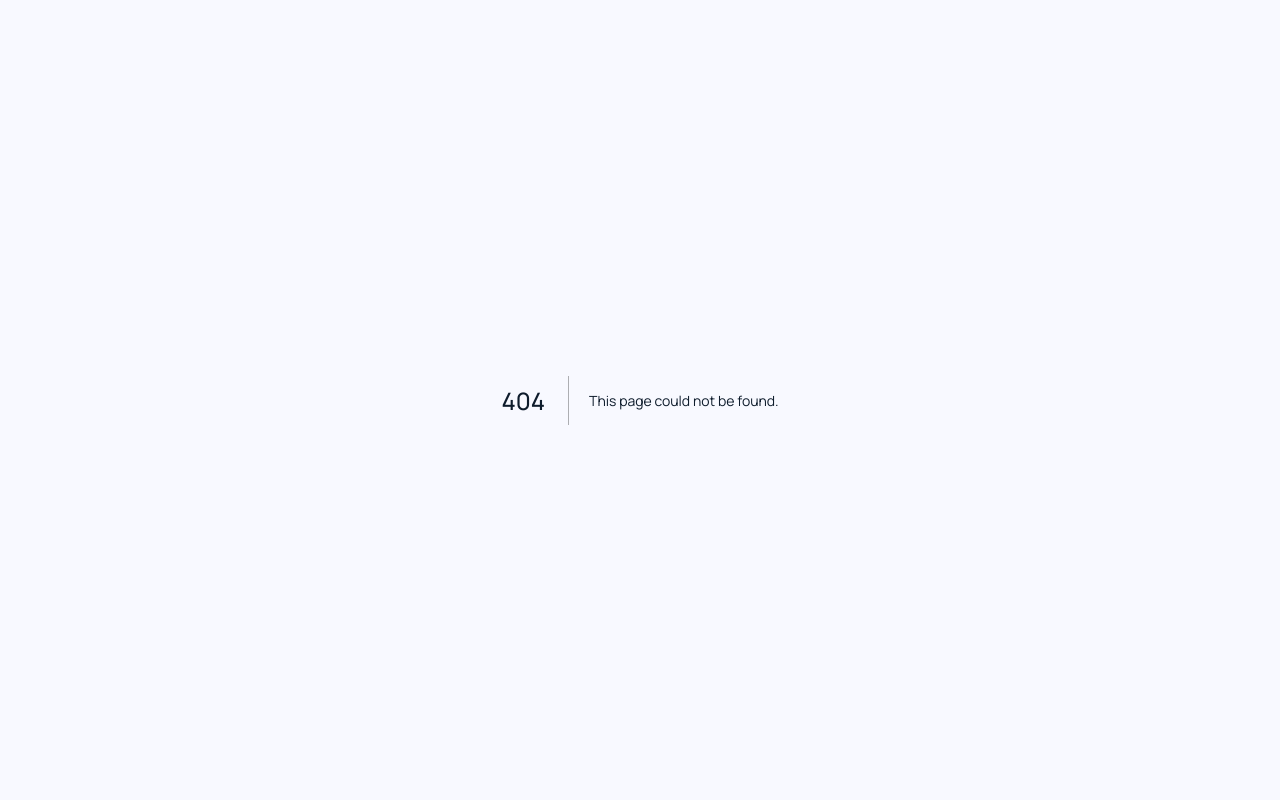
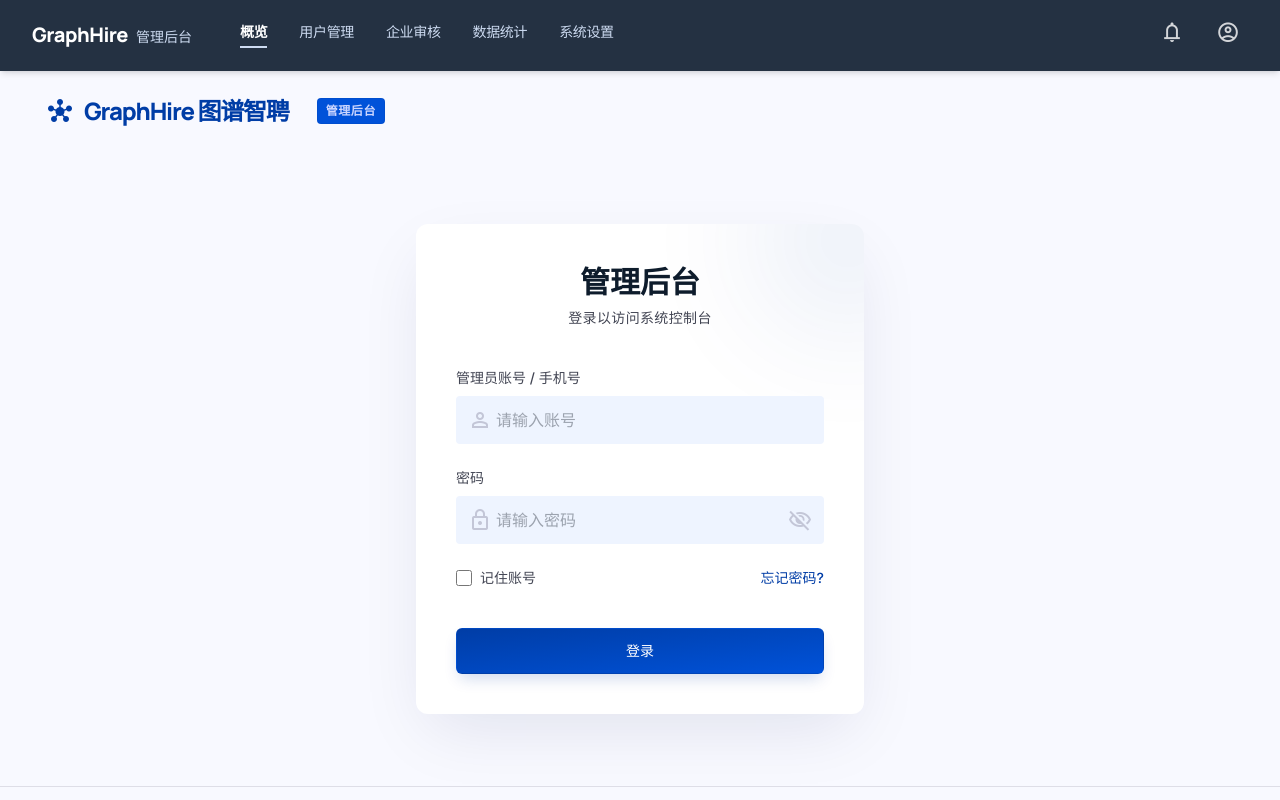
Before and after one commit to sidifensen/GraphHire, a Next.js app in the folder frontend/: page /admin/login in a window 1280 px wide. Before the commit this address had no page. Built offline with nearby package versions, Linux system fonts and the light colour scheme; no server answers.

Commit message:
fix: 修复管理端登录页深蓝渐变与卡片光晕效果

```diff
--- /dev/null
+++ b/frontend/src/app/admin/login/page.tsx
@@ -0,0 +1,176 @@
+'use client';
+
+import { useState } from 'react';
+import { useRouter } from 'next/navigation';
+import { adminApi } from '@/lib/api/admin';
+import { authStore } from '@/lib/stores/auth-store';
+
+export default function AdminLoginPage() {
+  const router = useRouter();
+  const [showPassword, setShowPassword] = useState(false);
+  const [username, setUsername] = useState('');
+  const [password, setPassword] = useState('');
+  const [loading, setLoading] = useState(false);
+  const [error, setError] = useState('');
+
+  const handleSubmit = async (e: React.FormEvent) => {
+    e.preventDefault();
+    setError('');
+    setLoading(true);
+
+    try {
+      const response = await adminApi.login({ username, password });
+
+      authStore.getState().setAuth(
+        { accessToken: response.accessToken, refreshToken: response.refreshToken },
+        { id: response.userId, username, type: response.userType }
+      );
+
+      router.push('/admin/dashboard');
+    } catch (err: unknown) {
+      const message = err instanceof Error ? err.message : '登录失败，请检查用户名和密码';
+      setError(message);
+    } finally {
+      setLoading(false);
+    }
+  };
+
+  return (
+    <div className="min-h-screen flex flex-col justify-between items-center text-on-surface antialiased bg-background">
+      {/* 左上角和右下角四分之一圆渐变背景 */}
+      <div
+        data-testid="admin-login-background"
+        className="fixed inset-0 -z-10"
+        style={{
+          backgroundImage:
+            'radial-gradient(circle at 0% 0%, #003da6 0%, rgba(0, 82, 217, 0.22) 18%, rgba(155, 191, 255, 0.14) 34%, rgba(248, 249, 255, 0) 52%), radial-gradient(circle at 100% 100%, #e5eeff 0%, #f8f9ff 50%)',
+          backgroundColor: '#f8f9ff',
+        }}
+      ></div>
+
+      {/* Top AppBar */}
+      <header className="w-full flex justify-between items-center px-12 py-6 max-w-full">
+        <div className="flex items-center gap-3">
+          <span className="material-symbols-outlined icon-fill text-primary text-3xl">hub</span>
+          <span className="font-headline text-2xl font-extrabold tracking-tighter text-primary">GraphHire 图谱智聘</span>
+          <span className="ml-4 px-2 py-1 rounded bg-primary-container text-on-primary-container text-xs font-semibold tracking-wider uppercase border border-primary/20">管理后台</span>
+        </div>
+      </header>
+
+      {/* Main Content */}
+      <main className="w-full flex-grow flex items-center justify-center p-6">
+        <div className="w-full max-w-md bg-surface-container-lowest rounded-xl p-10 relative overflow-hidden" style={{ boxShadow: '0 24px 64px -12px rgba(0, 23, 75, 0.1)' }}>
+          <div
+            data-testid="admin-login-card-glow"
+            className="absolute top-0 right-0 h-48 w-48 rounded-full bg-primary opacity-[0.08] blur-3xl -mr-20 -mt-20"
+          ></div>
+          <div className="text-center mb-10 relative z-10">
+            <h1 className="font-headline text-3xl font-extrabold text-on-surface mb-2">管理后台</h1>
+            <p className="text-on-surface-variant text-sm font-body tracking-wide">登录以访问系统控制台</p>
+          </div>
+
+          {/* Error Message */}
+          {error && (
+            <div className="mb-4 p-3 rounded-lg bg-error-container text-on-error-container text-sm">
+              {error}
+            </div>
+          )}
+
+          <form className="space-y-6 relative z-10" onSubmit={handleSubmit}>
+            {/* Account Input */}
+            <div className="space-y-2">
+              <label className="block text-sm font-medium text-on-surface-variant" htmlFor="account">
+                管理员账号 / 手机号
+              </label>
+              <div className="relative">
+                <div className="absolute inset-y-0 left-0 pl-3 flex items-center pointer-events-none">
+                  <span className="material-symbols-outlined text-outline-variant text-xl">person</span>
+                </div>
+                <input
+                  className="block w-full pl-10 pr-3 py-3 border-0 bg-surface-container-low text-on-surface rounded focus:ring-0 focus:bg-surface-container-lowest focus:shadow-[0_2px_0_0_#003da6] transition-all"
+                  id="account"
+                  name="account"
+                  placeholder="请输入账号"
+                  type="text"
+                  value={username}
+                  onChange={(e) => setUsername(e.target.value)}
+                  required
+                />
+              </div>
+            </div>
+
+            {/* Password Input */}
+            <div className="space-y-2">
+              <label className="block text-sm font-medium text-on-surface-variant" htmlFor="password">
+                密码
+              </label>
+              <div className="relative">
+                <div className="absolute inset-y-0 left-0 pl-3 flex items-center pointer-events-none">
+                  <span className="material-symbols-outlined text-outline-variant text-xl">lock</span>
+                </div>
+                <input
+                  className="block w-full pl-10 pr-10 py-3 border-0 bg-surface-container-low text-on-surface rounded focus:ring-0 focus:bg-surface-container-lowest focus:shadow-[0_2px_0_0_#003da6] transition-all"
+                  id="password"
+                  name="password"
+                  placeholder="请输入密码"
+                  type={showPassword ? 'text' : 'password'}
+                  value={password}
+                  onChange={(e) => setPassword(e.target.value)}
+                  required
+                />
+                <div
+                  className="absolute inset-y-0 right-0 pr-3 flex items-center cursor-pointer"
+                  onClick={() => setShowPassword(!showPassword)}
+                >
+                  <span className="material-symbols-outlined text-outline-variant text-xl hover:text-on-surface-variant transition-colors">
+                    {showPassword ? 'visibility' : 'visibility_off'}
+                  </span>
+                </div>
+              </div>
+            </div>
+
+            {/* Remember & Forgot */}
+            <div className="flex items-center justify-between mt-4">
+              <div className="flex items-center">
+                <input
+                  className="h-4 w-4 text-primary bg-surface-container-low border-outline-variant rounded focus:ring-primary focus:ring-offset-surface-container-lowest"
+                  id="remember-me"
+                  name="remember-me"
+                  type="checkbox"
+                />
+                <label className="ml-2 block text-sm text-on-surface-variant" htmlFor="remember-me">
+                  记住账号
+                </label>
+              </div>
+              <div className="text-sm">
+                <a className="font-medium text-primary hover:text-primary-container transition-colors" href="#">
+                  忘记密码?
+                </a>
+              </div>
+            </div>
+
+            {/* Submit Button */}
+            <div className="pt-4">
+              <button
+                className="w-full flex justify-center py-3 px-4 border border-transparent rounded-md text-sm font-medium text-on-primary bg-gradient-to-br from-primary to-primary-container hover:opacity-90 focus:outline-none transition-all shadow-[0_8px_16px_-4px_rgba(0,61,166,0.2)] disabled:opacity-50"
+                type="submit"
+                disabled={loading}
+              >
+                {loading ? '登录中...' : '登录'}
+              </button>
+            </div>
+          </form>
+        </div>
+      </main>
+
+      {/* Footer */}
+      <footer className="w-full px-12 py-8 flex justify-between items-center text-on-surface/60 text-sm tracking-wide border-t border-outline/20">
+        <div>© 2024 GraphHire 管理后台</div>
+        <div className="flex gap-6">
+          <a className="hover:text-primary transition-opacity" href="#">隐私协议</a>
+          <a className="hover:text-primary transition-opacity" href="#">法律声明</a>
+        </div>
+      </footer>
+    </div>
+  );
+}
```
Also changed, not shown: 4 other files (tests, documents, lock files or other folders).
